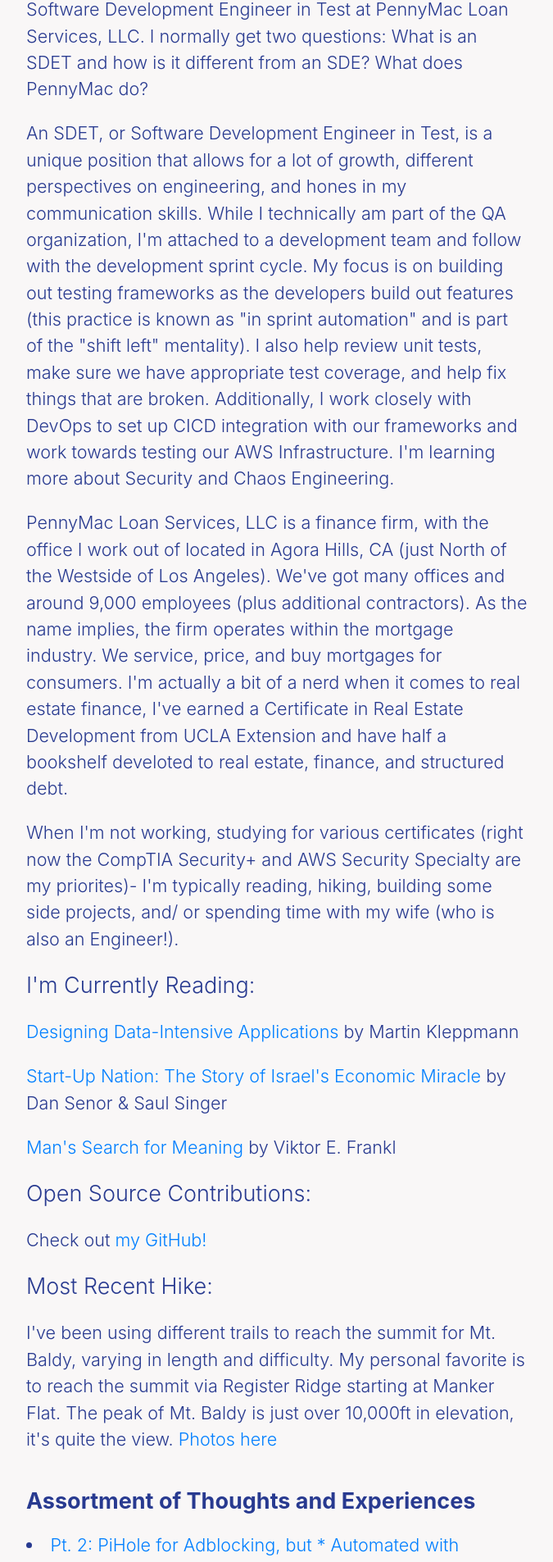
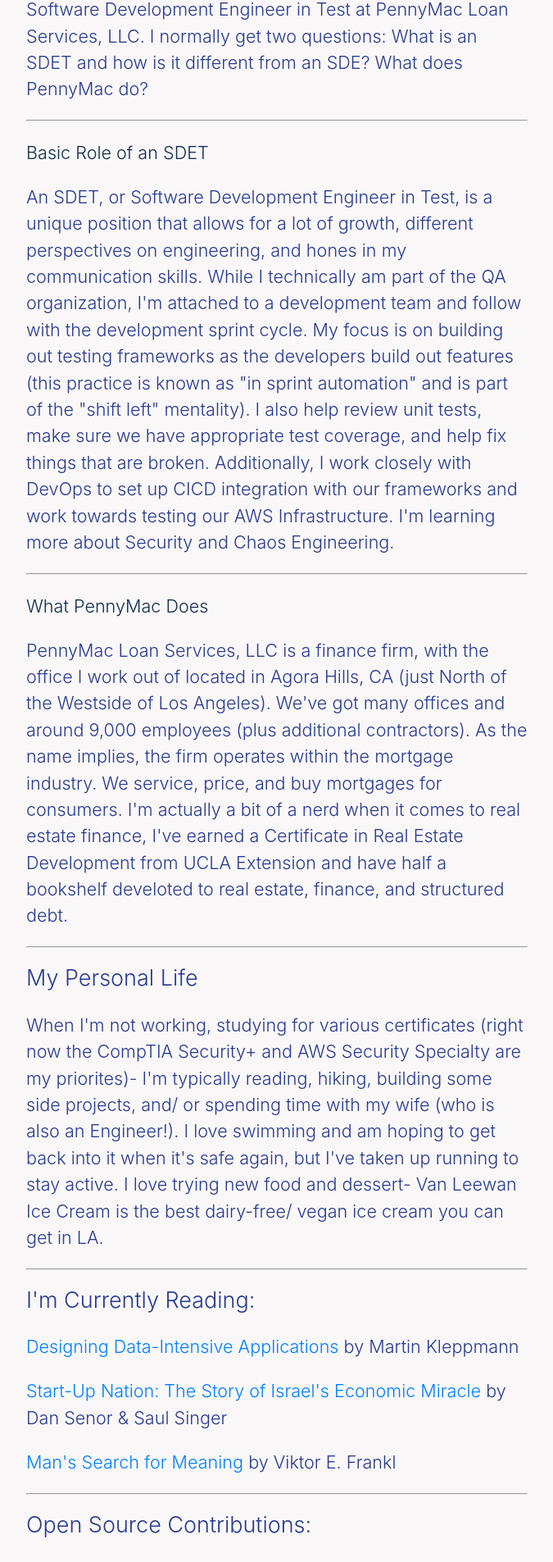
Before and after one commit to Alexander-Infante/Personal-Website-Nextjs, a Next.js app: page / in a window 1280 px wide. Shown: the part 547-2452 px from the top of the page at 82% size, without its empty margins (302-977 px from the left). Built offline with nearby package versions, Linux system fonts and the light colour scheme.

Commit message:
Fixing the formatting

```diff
--- a/pages/index.js
+++ b/pages/index.js
@@ -24,15 +24,28 @@
         <p>
         Welcome to my personal wesbite! I'm currently a Senior Software Development Engineer in Test at PennyMac Loan Services, LLC. I normally get two questions: What is an SDET and how is it different from an SDE? What does PennyMac do?
         </p>
+        <hr></hr>
+        <p className={utilStyles.headingMd}>
+        Basic Role of an SDET
+        </p>
         <p>
         An SDET, or Software Development Engineer in Test, is a unique position that allows for a lot of growth, different perspectives on engineering, and hones in my communication skills. While I technically am part of the QA organization, I'm attached to a development team and follow with the development sprint cycle. My focus is on building out testing frameworks as the developers build out features (this practice is known as "in sprint automation" and is part of the "shift left" mentality). I also help review unit tests, make sure we have appropriate test coverage, and help fix things that are broken. Additionally, I work closely with DevOps to set up CICD integration with our frameworks and work towards testing our AWS Infrastructure. I'm learning more about Security and Chaos Engineering.
+        </p>
+        <hr></hr>
+        <p className={utilStyles.headingMd}>
+        What PennyMac Does
         </p>
         <p>
         PennyMac Loan Services, LLC is a finance firm, with the office I work out of located in Agora Hills, CA (just North of the Westside of Los Angeles). We've got many offices and around 9,000 employees (plus additional contractors). As the name implies, the firm operates within the mortgage industry. We service, price, and buy mortgages for consumers. I'm actually a bit of a nerd when it comes to real estate finance, I've earned a Certificate in Real Estate Development from UCLA Extension and have half a bookshelf develoted to real estate, finance, and structured debt.
         </p>
+        <hr></hr>
+        <p className={utilStyles.headingLg}>
+        My Personal Life
+        </p>
         <p>
-        When I'm not working, studying for various certificates (right now the CompTIA Security+ and AWS Security Specialty are my priorites)- I'm typically reading, hiking, building some side projects, and/ or spending time with my wife (who is also an Engineer!).
+        When I'm not working, studying for various certificates (right now the CompTIA Security+ and AWS Security Specialty are my priorites)- I'm typically reading, hiking, building some side projects, and/ or spending time with my wife (who is also an Engineer!). I love swimming and am hoping to get back into it when it's safe again, but I've taken up running to stay active. I love trying new food and dessert- Van Leewan Ice Cream is the best dairy-free/ vegan ice cream you can get in LA.
         </p>
+        <hr></hr>
         <p className={utilStyles.headingLg}>
           I'm Currently Reading:
         </p>
@@ -66,6 +79,7 @@
           Man's Search for Meaning </a>
           by Viktor E. Frankl
         </p>
+        <hr></hr>
         <p className={utilStyles.headingLg}>
           Open Source Contributions:
         </p>
@@ -78,6 +92,7 @@
           > my GitHub!
           </a>
         </p>
+        <hr></hr>
         <p className={utilStyles.headingLg}>
           Most Recent Hike:
         </p>
@@ -93,7 +108,7 @@
         </p>
 
       </section>
-
+      <hr></hr>
       <section className={`${utilStyles.headingMd} ${utilStyles.padding1px}`}>
         <h2 className={utilStyles.headingLg}>
           Assortment of Thoughts and Experiences
```
